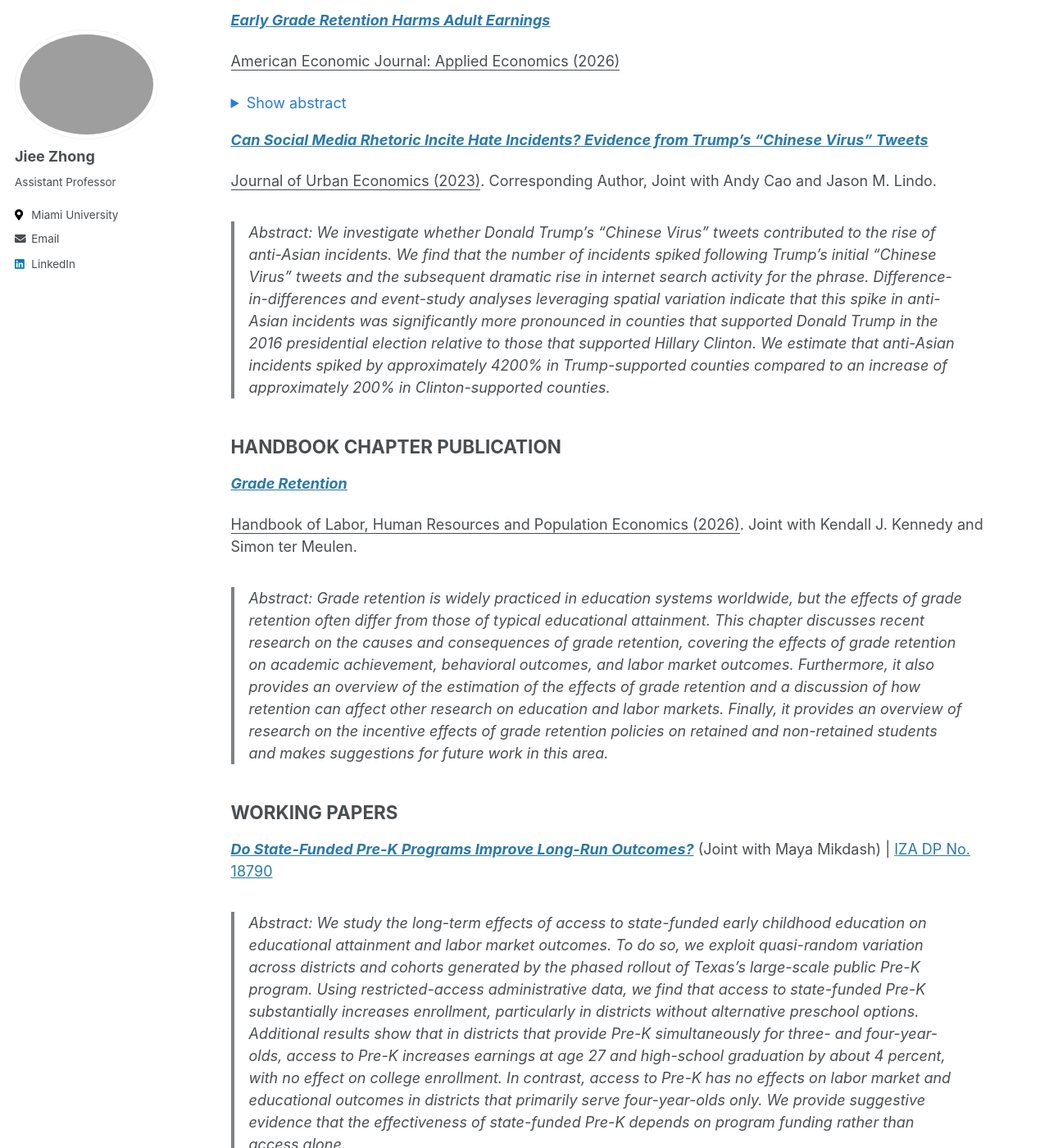
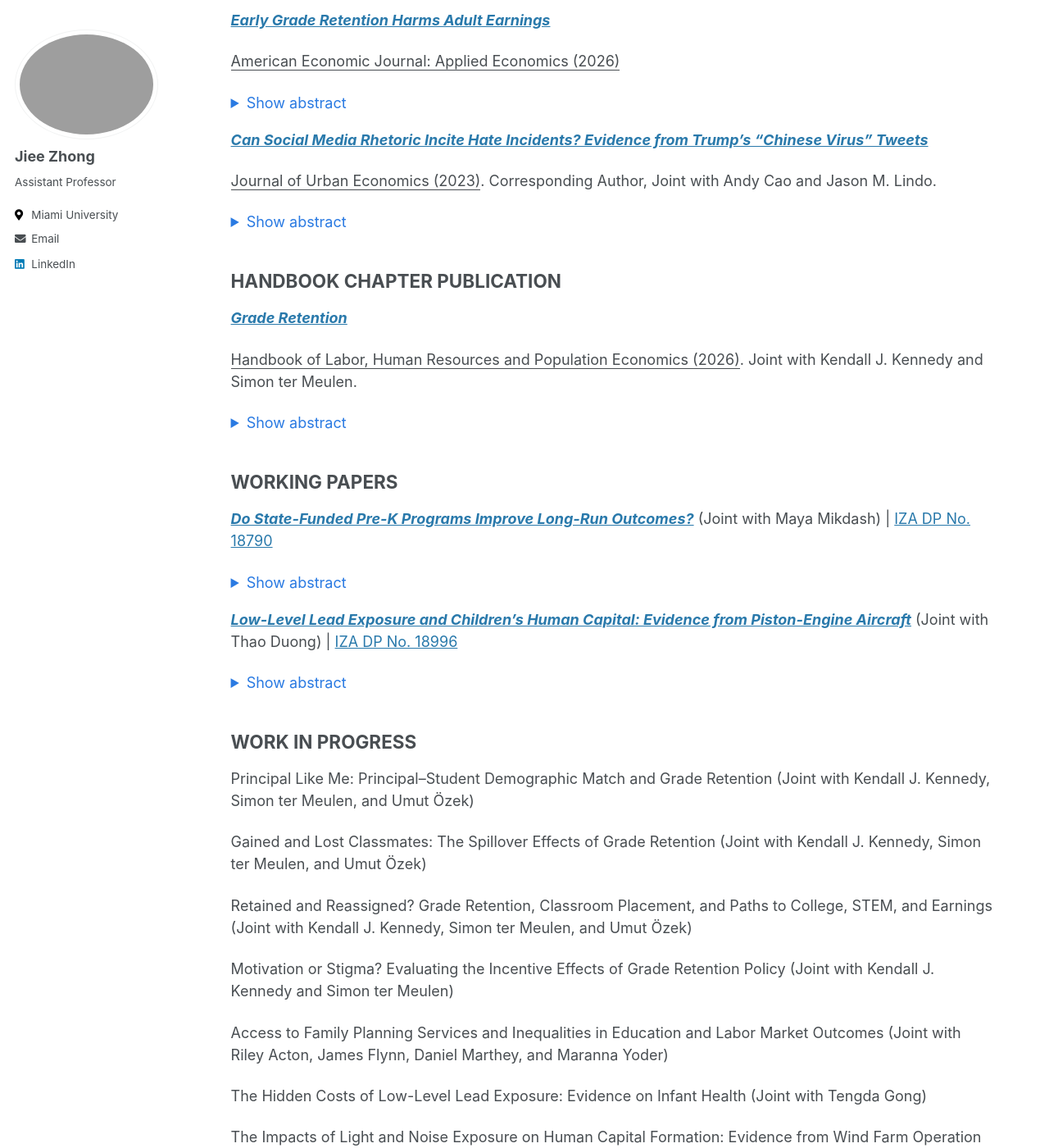
Before and after one commit to jieezhong/jieezhong.github.io, a Jekyll site: the page built from _pages/research.md, in a window 1280 px wide and 1400 px high, scrolled down 371 px. Shown: the whole window at 82% size. Built offline with Jekyll 4.4.1, drawn with Linux system fonts in a browser that asks for light colours; some of the changed text lies outside the part shown.

Commit message:
Update research.md

```diff
--- a/_pages/research.md
+++ b/_pages/research.md
@@ -21,7 +21,10 @@ header:
 
  <ins>Journal of Urban Economics (2023)</ins>. Corresponding Author, Joint with Andy Cao and Jason M. Lindo.
 
-> Abstract: We investigate whether Donald Trump's "Chinese Virus" tweets contributed to the rise of anti-Asian incidents. We find that the number of incidents spiked following Trump's initial “Chinese Virus” tweets and the subsequent dramatic rise in internet search activity for the phrase. Difference-in-differences and event-study analyses leveraging spatial variation indicate that this spike in anti-Asian incidents was significantly more pronounced in counties that supported Donald Trump in the 2016 presidential election relative to those that supported Hillary Clinton. We estimate that anti-Asian incidents spiked by approximately 4200% in Trump-supported counties compared to an increase of approximately 200% in Clinton-supported counties.
+<details markdown="1">
+<summary style="cursor:pointer; color:#2a7ae2;">Show abstract</summary>
+>  We investigate whether Donald Trump's "Chinese Virus" tweets contributed to the rise of anti-Asian incidents. We find that the number of incidents spiked following Trump's initial “Chinese Virus” tweets and the subsequent dramatic rise in internet search activity for the phrase. Difference-in-differences and event-study analyses leveraging spatial variation indicate that this spike in anti-Asian incidents was significantly more pronounced in counties that supported Donald Trump in the 2016 presidential election relative to those that supported Hillary Clinton. We estimate that anti-Asian incidents spiked by approximately 4200% in Trump-supported counties compared to an increase of approximately 200% in Clinton-supported counties.
+</details>
 
 
 
@@ -31,19 +34,25 @@ header:
 
  <ins> Handbook of Labor, Human Resources and Population Economics (2026)</ins>. Joint with Kendall J. Kennedy and Simon ter Meulen.
 
-> Abstract: Grade retention is widely practiced in education systems worldwide, but the effects of grade retention often differ from those of typical educational attainment. This chapter discusses recent research on the causes and consequences of grade retention, covering the effects of grade retention on academic achievement, behavioral outcomes, and labor market outcomes. Furthermore, it also provides an overview of the estimation of the effects of grade retention and a discussion of how retention can affect other research on education and labor markets. Finally, it provides an overview of research on the incentive effects of grade retention policies on retained and non-retained students and makes suggestions for future work in this area.
-
+<details markdown="1">
+<summary style="cursor:pointer; color:#2a7ae2;">Show abstract</summary>
+> Grade retention is widely practiced in education systems worldwide, but the effects of grade retention often differ from those of typical educational attainment. This chapter discusses recent research on the causes and consequences of grade retention, covering the effects of grade retention on academic achievement, behavioral outcomes, and labor market outcomes. Furthermore, it also provides an overview of the estimation of the effects of grade retention and a discussion of how retention can affect other research on education and labor markets. Finally, it provides an overview of research on the incentive effects of grade retention policies on retained and non-retained students and makes suggestions for future work in this area.
+</details>
 ## WORKING PAPERS
 
 ***[Do State-Funded Pre-K Programs Improve Long-Run Outcomes?](/files/pdf/Prek.pdf)*** (Joint with Maya Mikdash) \| [IZA DP No. 18790](https://docs.iza.org/dp18790.pdf)
 
-> Abstract: We study the long-term effects of access to state-funded early childhood education on educational attainment and labor market outcomes. To do so, we exploit quasi-random variation across districts and cohorts generated by the phased rollout of Texas's large-scale public Pre-K program. Using restricted-access administrative data, we find that access to state-funded Pre-K substantially increases enrollment, particularly in districts without alternative preschool options. Additional results show that in districts that provide Pre-K simultaneously for three- and four-year-olds, access to Pre-K increases earnings at age 27 and high-school graduation by about 4 percent, with no effect on college enrollment. In contrast, access to Pre-K has no effects on labor market and educational outcomes in districts that primarily serve four-year-olds only. We provide suggestive evidence that the effectiveness of state-funded Pre-K depends on program funding rather than access alone.
-
+<details markdown="1">
+<summary style="cursor:pointer; color:#2a7ae2;">Show abstract</summary>
+> We study the long-term effects of access to state-funded early childhood education on educational attainment and labor market outcomes. To do so, we exploit quasi-random variation across districts and cohorts generated by the phased rollout of Texas's large-scale public Pre-K program. Using restricted-access administrative data, we find that access to state-funded Pre-K substantially increases enrollment, particularly in districts without alternative preschool options. Additional results show that in districts that provide Pre-K simultaneously for three- and four-year-olds, access to Pre-K increases earnings at age 27 and high-school graduation by about 4 percent, with no effect on college enrollment. In contrast, access to Pre-K has no effects on labor market and educational outcomes in districts that primarily serve four-year-olds only. We provide suggestive evidence that the effectiveness of state-funded Pre-K depends on program funding rather than access alone.
+</details>
 
 ***[Low-Level Lead Exposure and Children's Human Capital: Evidence from Piston-Engine Aircraft](/files/pdf/Lead.pdf)*** (Joint with Thao Duong) \| [IZA DP No. 18996](https://docs.iza.org/dp18996.pdf)
 
-> Abstract: How harmful are low levels of lead exposure to children's human capital development? We provide new causal evidence by exploiting a post-2007 surge in piston-engine aircraft activity, the largest remaining source of airborne lead emissions in the United States, driven by flight-training demand. Using a triple-differences design and longitudinal administrative data, we find that students attending schools within one mile of high-surge airports score 0.168 standard deviations lower on reading tests and are 6\% and 25\% less likely to graduate from high school and enroll in a public university, respectively. Estimated effects on behavioral outcomes are small and statistically insignificant.
-
+<details markdown="1">
+<summary style="cursor:pointer; color:#2a7ae2;">Show abstract</summary>
+> How harmful are low levels of lead exposure to children's human capital development? We provide new causal evidence by exploiting a post-2007 surge in piston-engine aircraft activity, the largest remaining source of airborne lead emissions in the United States, driven by flight-training demand. Using a triple-differences design and longitudinal administrative data, we find that students attending schools within one mile of high-surge airports score 0.168 standard deviations lower on reading tests and are 6\% and 25\% less likely to graduate from high school and enroll in a public university, respectively. Estimated effects on behavioral outcomes are small and statistically insignificant.
+</details>
 
 
 ## WORK IN PROGRESS
```
